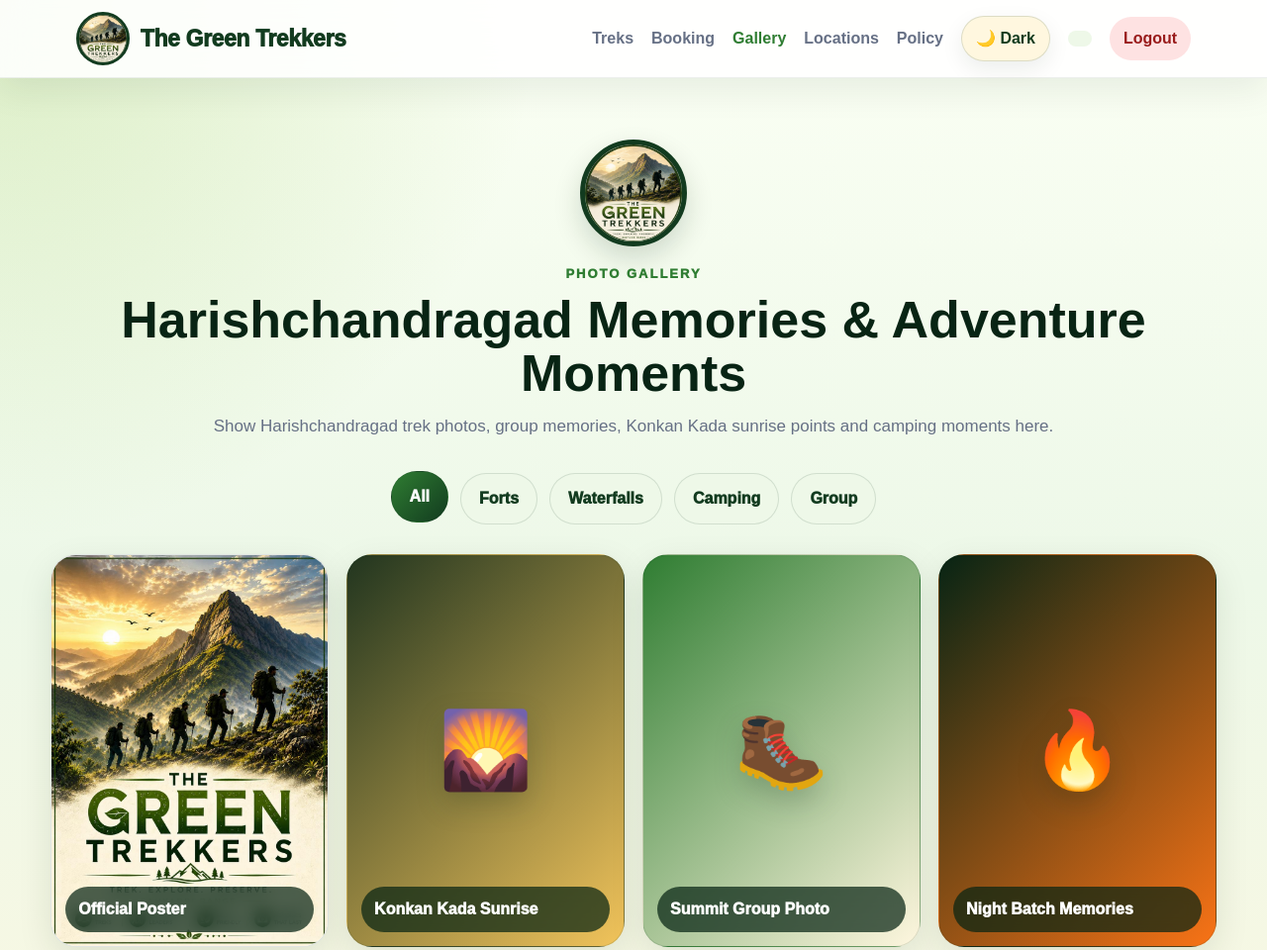
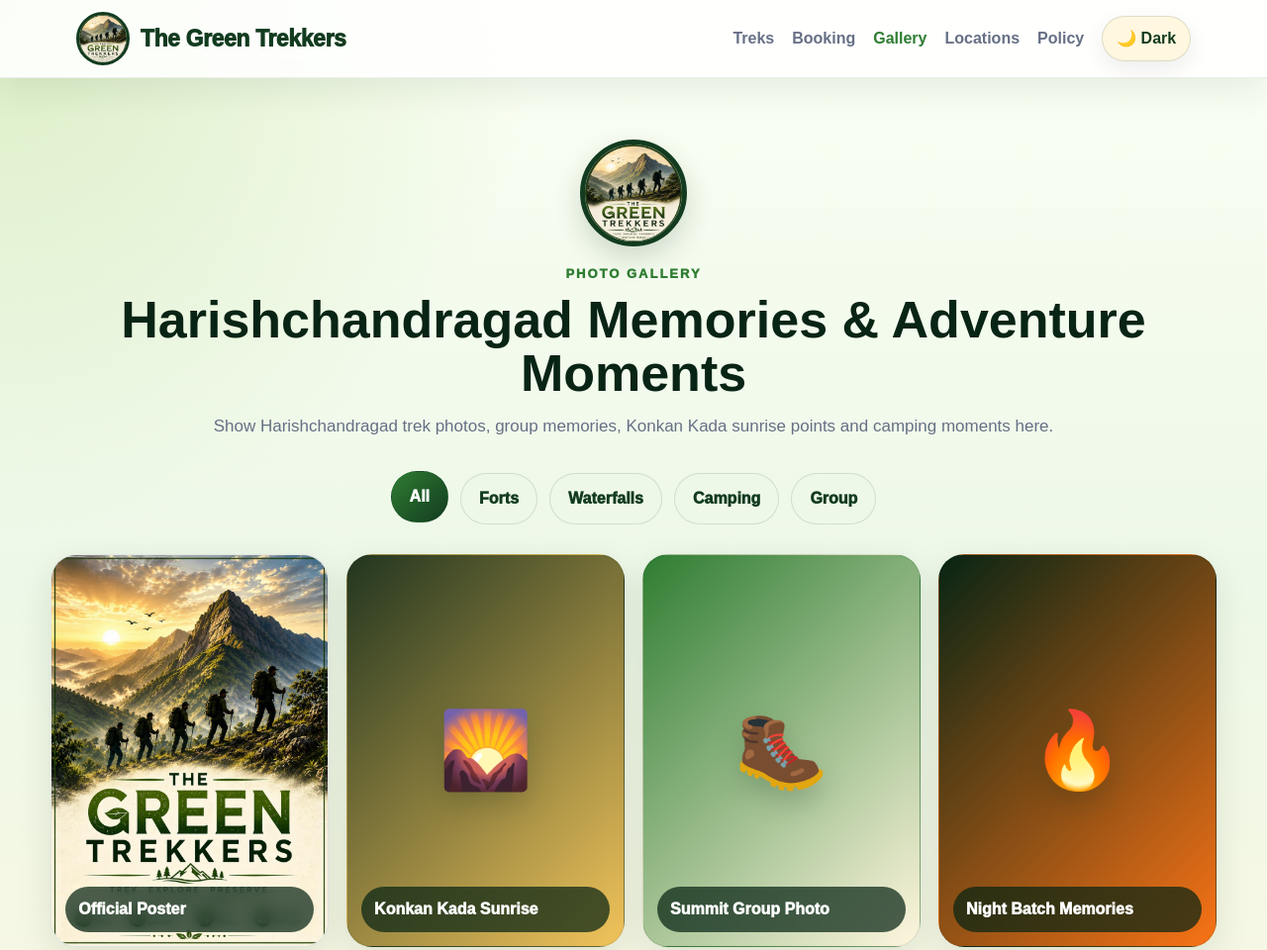
Before and after one commit to piyushprofessional/The-green-trekkers, a website: page gallery.html in a window 1280 px wide. Shown: the top 960 px of the page at 99% size. Drawn offline with Linux system fonts and the light colour scheme.

Commit message:
Update gallery.html

```diff
--- a/gallery.html
+++ b/gallery.html
@@ -1,7 +1,7 @@
 <!DOCTYPE html>
 <html lang="en">
 <head>
-  <meta chars="UTF-8" />
+  <meta charset="UTF-8" />
   <meta name="viewport" content="width=device-width, initial-scale=1.0" />
   <meta name="description" content="Gallery of The Green Trekkers trek memories, camping, waterfalls and Sahyadri trails." />
   <title>The Green Trekkers | Gallery</title>
@@ -27,8 +27,6 @@
       <a href="locations.html" data-page="locations">Locations</a>
       <a href="policy.html" data-page="policy">Policy</a>
       <button id="themeToggle" class="theme-toggle" type="button" aria-label="Switch theme">🌙 Dark</button>
-      <span id="userBadge" class="user-badge"></span>
-      <button id="logoutBtn" class="logout-btn">Logout</button>
     </nav>
   </header>
 
```
